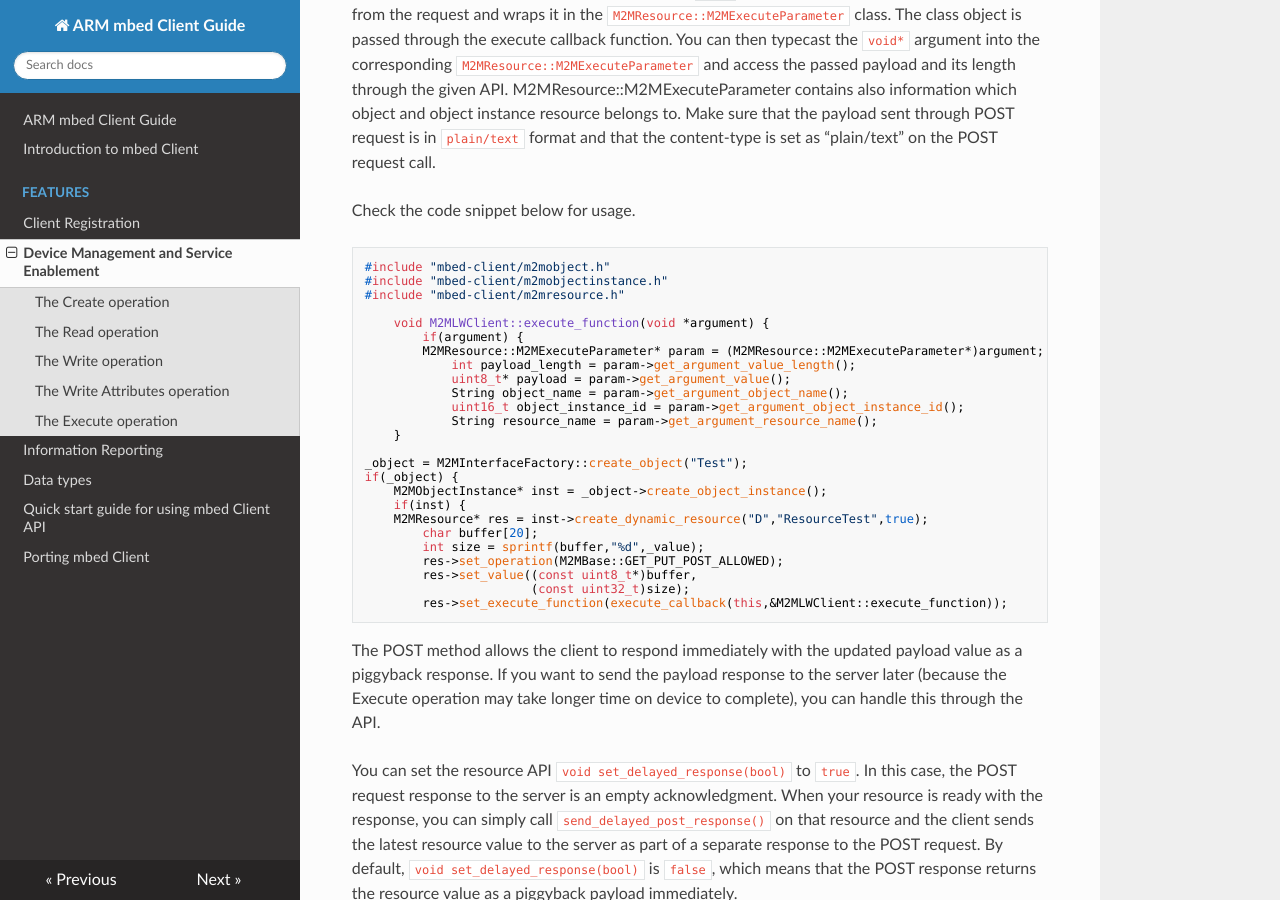
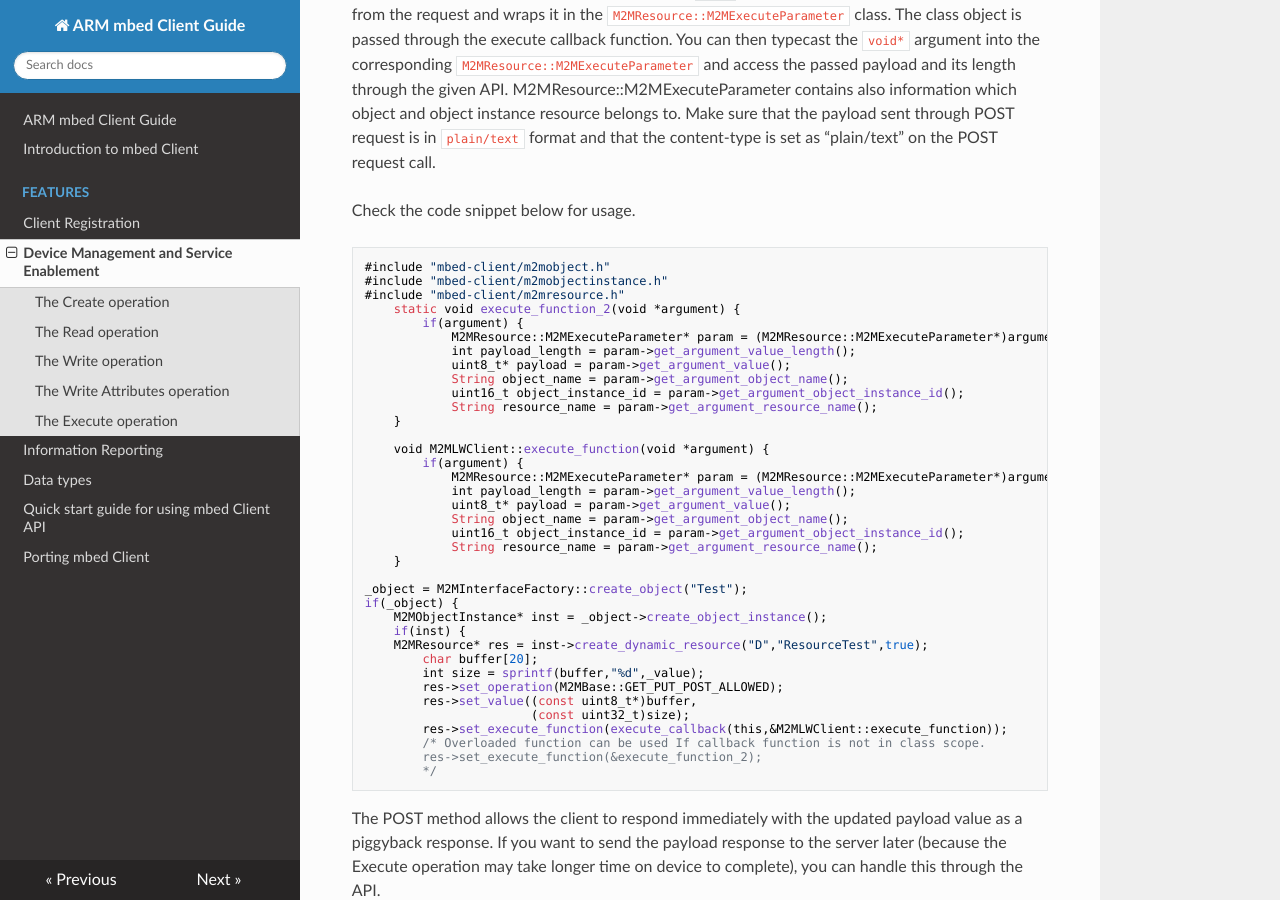
Before and after one commit to ARMmbed/mbed-client, an MkDocs documentation site: the page built from docs/dev_man_serv_enable.md, in a window 1280 px wide and 900 px high, scrolled down 3286 px. Built offline with MkDocs 1.6.1, drawn with Linux system fonts in a browser that asks for light colours; nearby versions of some CDN libraries; old or Windows-style settings are respelled for this version of MkDocs.

Commit message:
Update dev_man_serv_enable.md

````diff
--- a/docs/dev_man_serv_enable.md
+++ b/docs/dev_man_serv_enable.md
@@ -150,10 +150,19 @@ Check the code snippet below for usage.
 #include "mbed-client/m2mobject.h"
 #include "mbed-client/m2mobjectinstance.h"
 #include "mbed-client/m2mresource.h"
+    static void execute_function_2(void *argument) {
+        if(argument) {
+            M2MResource::M2MExecuteParameter* param = (M2MResource::M2MExecuteParameter*)argument;
+            int payload_length = param->get_argument_value_length();
+            uint8_t* payload = param->get_argument_value();
+            String object_name = param->get_argument_object_name();
+            uint16_t object_instance_id = param->get_argument_object_instance_id();
+            String resource_name = param->get_argument_resource_name();
+    }
 
     void M2MLWClient::execute_function(void *argument) {
         if(argument) {
-        M2MResource::M2MExecuteParameter* param = (M2MResource::M2MExecuteParameter*)argument;
+            M2MResource::M2MExecuteParameter* param = (M2MResource::M2MExecuteParameter*)argument;
             int payload_length = param->get_argument_value_length();
             uint8_t* payload = param->get_argument_value();
             String object_name = param->get_argument_object_name();
@@ -172,6 +181,9 @@ if(_object) {
         res->set_value((const uint8_t*)buffer,
                        (const uint32_t)size);
         res->set_execute_function(execute_callback(this,&M2MLWClient::execute_function));
+        /* Overloaded function can be used If callback function is not in class scope.
+        res->set_execute_function(&execute_function_2);
+        */
 ```
 
 The POST method allows the client to respond immediately with the updated payload value as a piggyback response. If you want to send the payload response to the server later (because the Execute operation may take longer time on device to complete), you can handle this through the API.
````
